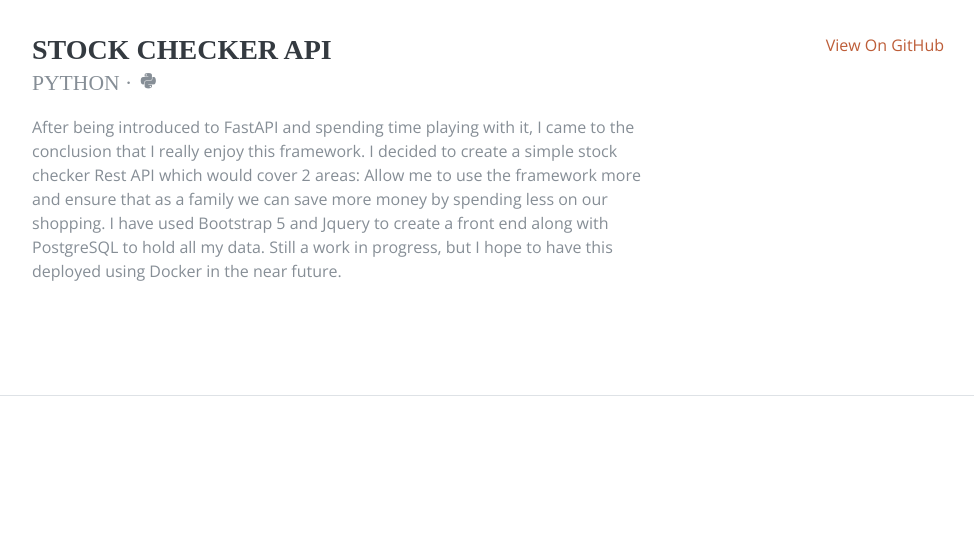
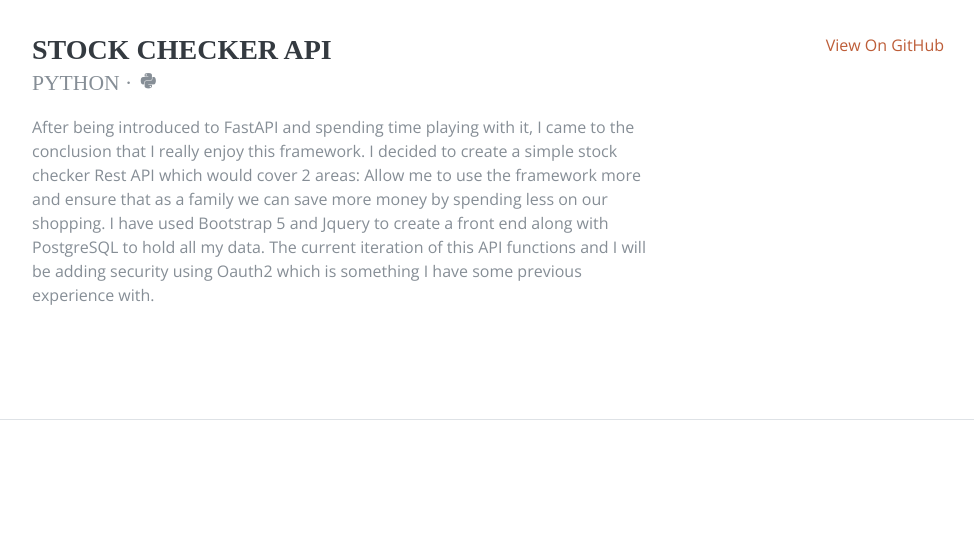
Before and after one commit to MistrySundeep/Personal_Portfolio, a Flask app: page / in a window 1280 px wide. Shown: the part 3038-3585 px from the top of the page, without its empty margins (288-1262 px from the left). Run offline with Flask 2, Linux system fonts and the light colour scheme; some libraries are stand-ins or nearby versions; some web fonts are replaced.

Commit message:
Updated portfolio content

```diff
--- a/Flask_Practice/templates/index.html
+++ b/Flask_Practice/templates/index.html
@@ -225,7 +225,8 @@
               <p>After being introduced to FastAPI and spending time playing with it, I came to the conclusion that I really enjoy this framework.
                 I decided to create a simple stock checker Rest API which would cover 2 areas: Allow me to use the framework more and ensure that as a
                 family we can save more money by spending less on our shopping. I have used Bootstrap 5 and Jquery to create a front end along with PostgreSQL
-                to hold all my data. Still a work in progress, but I hope to have this deployed using Docker in the near future.</p>
+                to hold all my data. The current iteration of this API functions and I will be adding security using Oauth2 which is something I have some
+                previous experience with.</p>
             </div>
             <div class="resume-date text-md-right">
               <span class="text-primary"><a href="https://github.com/MistrySundeep/stock_checker_API">View On GitHub</a></span>
```
